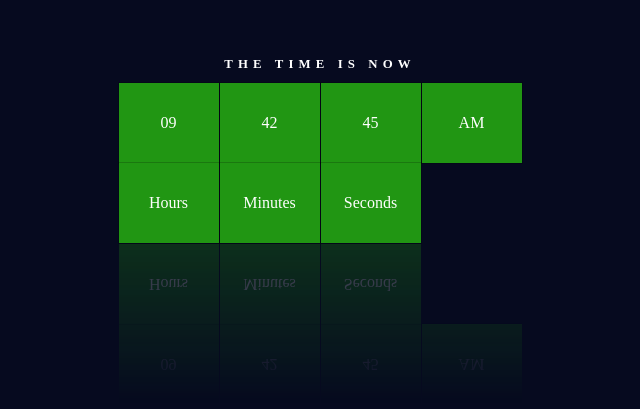
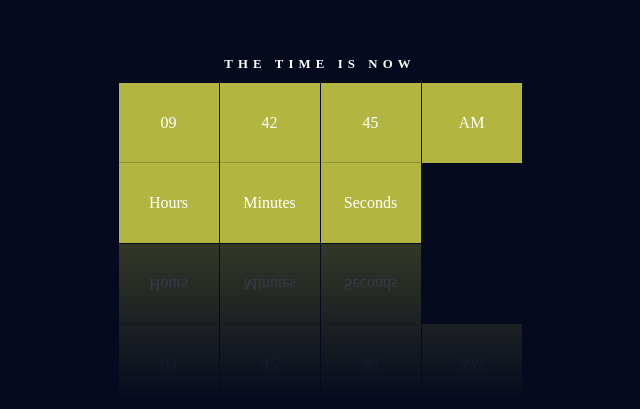
Before and after one commit to raviasati007/Digit_Clock_Aug, a plain HTML site: page index.html in a window 1280 px wide. Shown: the part 255-664 px from the top of the page, without its empty margins (320-960 px from the left). Drawn offline with Linux system fonts and the light colour scheme.

Commit message:
Background Color Change

```diff
--- a/index.html
+++ b/index.html
@@ -43,7 +43,7 @@ body {
     display: block;
     width: 100px;
     height: 80px;
-    background: #219613;
+    background: #b2b641;
     color: #fff;
     font-weight: 300;
     display: flex;
```
